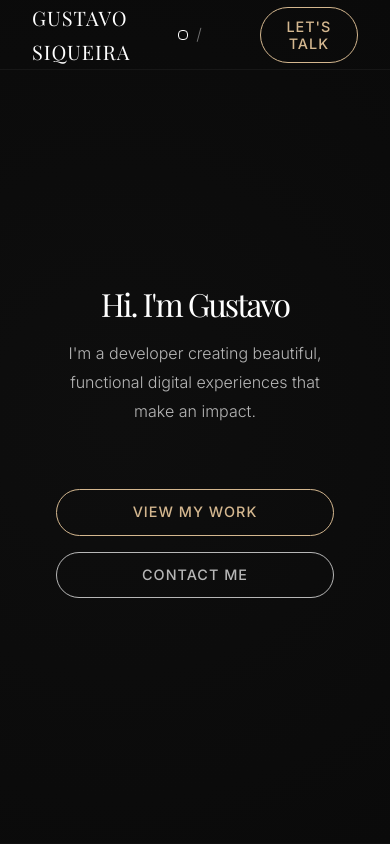
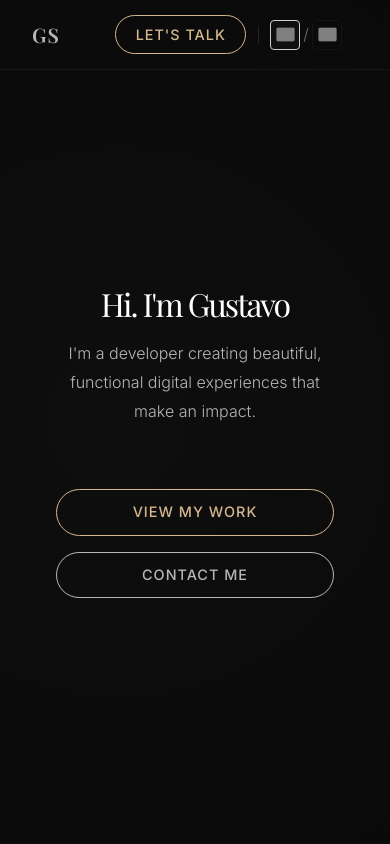
Before and after one commit to siqueira-gustavo/portfolio, a plain HTML site: page index.html in a window 390 px wide. Shown: the top 844 px of the page. Drawn offline with nearby package versions, Linux system fonts and the light colour scheme; grey boxes are pictures that could not be loaded.

Commit message:
feat(responsive): melhorar design responsivo do site
- Adicionar variações responsivas do logo (nome completo/primeiro nome/iniciais)
- Reposicionar botão CTA na barra de navegação
- Melhorar espaçamento e estilo do seletor de idiomas
- Otimizar layout mobile para melhor usabilidade
- Aprimorar estilização dos botões e elementos interativos
- Corrigir indentação e formatação do CSS

```diff
--- a/index.html
+++ b/index.html
@@ -37,8 +37,13 @@
     <!-- Navbar -->
     <nav class="navbar">
       <div class="container">
-        <div class="logo">Gustavo Siqueira</div>
+        <div class="logo">
+          <span class="full-name">Gustavo Siqueira</span>
+          <span class="first-name">Gustavo</span>
+          <span class="initials">GS</span>
+        </div>
         <div class="nav-right">
+          <button class="cta-button" data-i18n="nav.cta">Let's Talk</button>
           <div class="language-switcher">
             <button class="language-option active" data-lang="en" aria-label="English">
               <img src="https://flagcdn.com/w20/gb.png" alt="English" width="20" height="15">
@@ -48,7 +53,6 @@
               <img src="https://flagcdn.com/w20/br.png" alt="Português" width="20" height="15">
             </button>
           </div>
-          <button class="cta-button" data-i18n="nav.cta">Let's Talk</button>
         </div>
       </div>
     </nav>
--- a/style.css
+++ b/style.css
@@ -179,26 +179,59 @@ img {
 .nav-right {
 	display: flex;
 	align-items: center;
-	gap: 1.5rem;
+	gap: 1rem;
+	position: relative;
 }
 
 .language-switcher {
 	display: flex;
 	align-items: center;
-	gap: 0.5rem;
+	gap: 0.25rem;
+	margin-left: 0.5rem;
+	padding-left: 1rem;
+	position: relative;
+}
+
+.language-switcher::before {
+	content: "";
+	position: absolute;
+	left: 0;
+	top: 50%;
+	transform: translateY(-50%);
+	height: 60%;
+	width: 1px;
+	background: rgba(255, 255, 255, 0.1);
 }
 
 .language-option {
-	background: none;
-	border: 1px solid transparent;
+	background: transparent;
+	border: 1px solid rgba(255, 255, 255, 0.05);
 	cursor: pointer;
-	padding: 0.25rem;
+	padding: 0.5rem;
 	border-radius: 4px;
 	transition: all 0.2s ease;
+	display: flex;
+	align-items: center;
+	justify-content: center;
+	min-width: 36px;
+	height: 36px;
+	opacity: 0.8;
+}
+
+.language-option:active,
+.language-option:focus {
+	outline: 1px solid rgba(255, 255, 255, 0.2);
+	outline-offset: 1px;
+}
+
+.language-option.active {
+	background: rgba(255, 255, 255, 0.03);
+	border-color: rgba(255, 255, 255, 0.1);
 }
 
 .language-option:hover {
-	background: rgba(255, 255, 255, 0.1);
+	background: rgba(255, 255, 255, 0.03);
+	opacity: 1;
 }
 
 .language-option.active {
@@ -218,13 +251,15 @@ img {
 .logo {
 	font-family: var(--font-heading);
 	font-size: 1.25rem;
-	font-weight: 400;
-	color: var(--color-primary);
-	letter-spacing: 1px;
-	text-transform: uppercase;
+	font-weight: 500;
+	letter-spacing: -0.5px;
+	white-space: nowrap;
 }
 
-/* Hero Section */
+.logo .first-name,
+.logo .initials {
+	display: none;
+}
 .hero {
 	min-height: 100vh;
 	display: flex;
@@ -484,7 +519,9 @@ section {
 	border-radius: 12px;
 	overflow: hidden;
 	background: var(--color-surface);
-	transition: transform 0.3s ease, box-shadow 0.3s ease;
+	transition:
+		transform 0.3s ease,
+		box-shadow 0.3s ease;
 	border: 1px solid rgba(255, 255, 255, 0.03);
 	display: flex;
 	flex-direction: column;
@@ -511,7 +548,7 @@ section {
 }
 
 .portfolio-image::before {
-	content: '';
+	content: "";
 	position: absolute;
 	top: 0;
 	left: 0;
@@ -602,6 +639,9 @@ section {
 .view-more {
 	text-align: center;
 	margin-top: var(--space-xl);
+	display: flex;
+	justify-content: center;
+	width: 100%;
 }
 
 .view-more .cta-button {
@@ -832,6 +872,52 @@ section {
 	.portfolio-item {
 		max-width: 400px;
 		margin: 0 auto;
+	}
+}
+
+/* Responsive Logo */
+@media (max-width: 992px) {
+	.logo .full-name {
+		display: none;
+	}
+
+	.logo .first-name {
+		display: inline;
+	}
+}
+
+@media (max-width: 576px) {
+	.logo .first-name {
+		display: none;
+	}
+
+	.logo .initials {
+		display: inline;
+		font-weight: 600;
+		letter-spacing: 1px;
+	}
+}
+
+/* Mobile Optimizations */
+@media (max-width: 768px) {
+	.nav-right {
+		gap: 0.75rem;
+	}
+
+	.language-switcher {
+		gap: 0.2rem;
+		margin-left: 0.5rem;
+		padding-left: 0.75rem;
+	}
+
+	.language-option {
+		padding: 0.35rem;
+		min-width: 30px;
+		height: 30px;
+	}
+
+	.language-option img {
+		transform: scale(1.1);
 	}
 }
 
@@ -1100,6 +1186,22 @@ section {
 }
 
 /* Small mobile devices */
+@media (max-width: 767px) {
+	.view-more {
+		justify-content: center;
+		text-align: center;
+		display: flex;
+		width: 100%;
+	}
+
+	.view-more .cta-button {
+		display: inline-flex;
+		margin: 0 auto;
+		width: auto;
+		min-width: 200px;
+	}
+}
+
 @media (max-width: 480px) {
 	.portfolio-grid {
 		gap: 20px;
```
Lines whose indentation alone changed are shown as unchanged.
